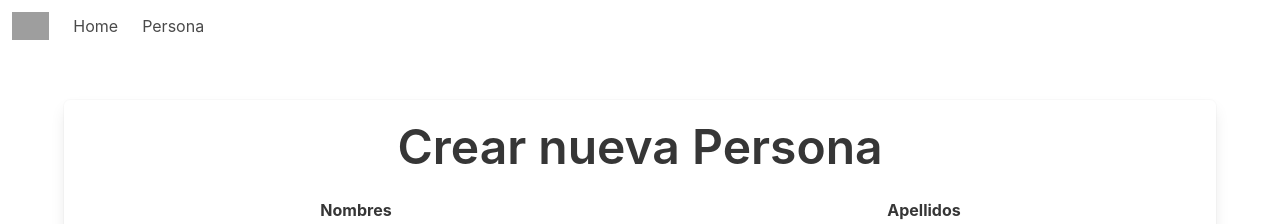
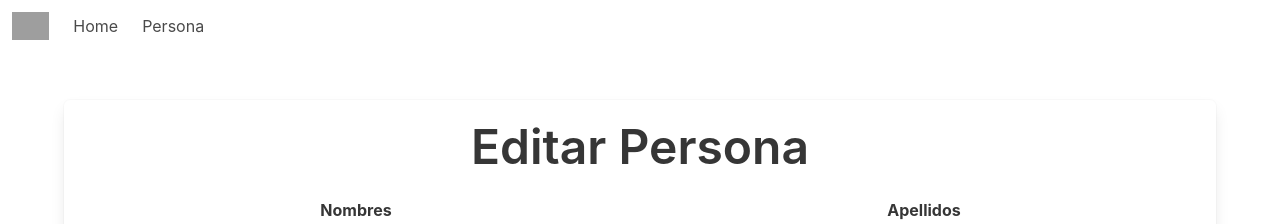
Before and after one commit to Sarmient02/DWebSPA, an Angular app in the folder personaFRONTEND/: page /persona/edit/1 in a window 1280 px wide. Shown: the top 224 px of the page. Built offline with nearby package versions, Linux system fonts and the light colour scheme; no server answers; grey boxes are pictures that could not be loaded.

Commit message:
Update edit.component.html

```diff
--- a/personaFRONTEND/src/app/componentes/persona/edit/edit.component.html
+++ b/personaFRONTEND/src/app/componentes/persona/edit/edit.component.html
@@ -1,7 +1,7 @@
 <section class="hero is-fullheight-with-navbar">
     <div class="hero-body has-text-centered">
         <div class="container box">
-            <h1 class="title is-1">Crear nueva Persona</h1>
+            <h1 class="title is-1">Editar Persona</h1>
             <form [formGroup]="personaForm" (ngSubmit)="guardar()">
                 <div class="columns is-multiline">
                     <div class="column is-half">
```
